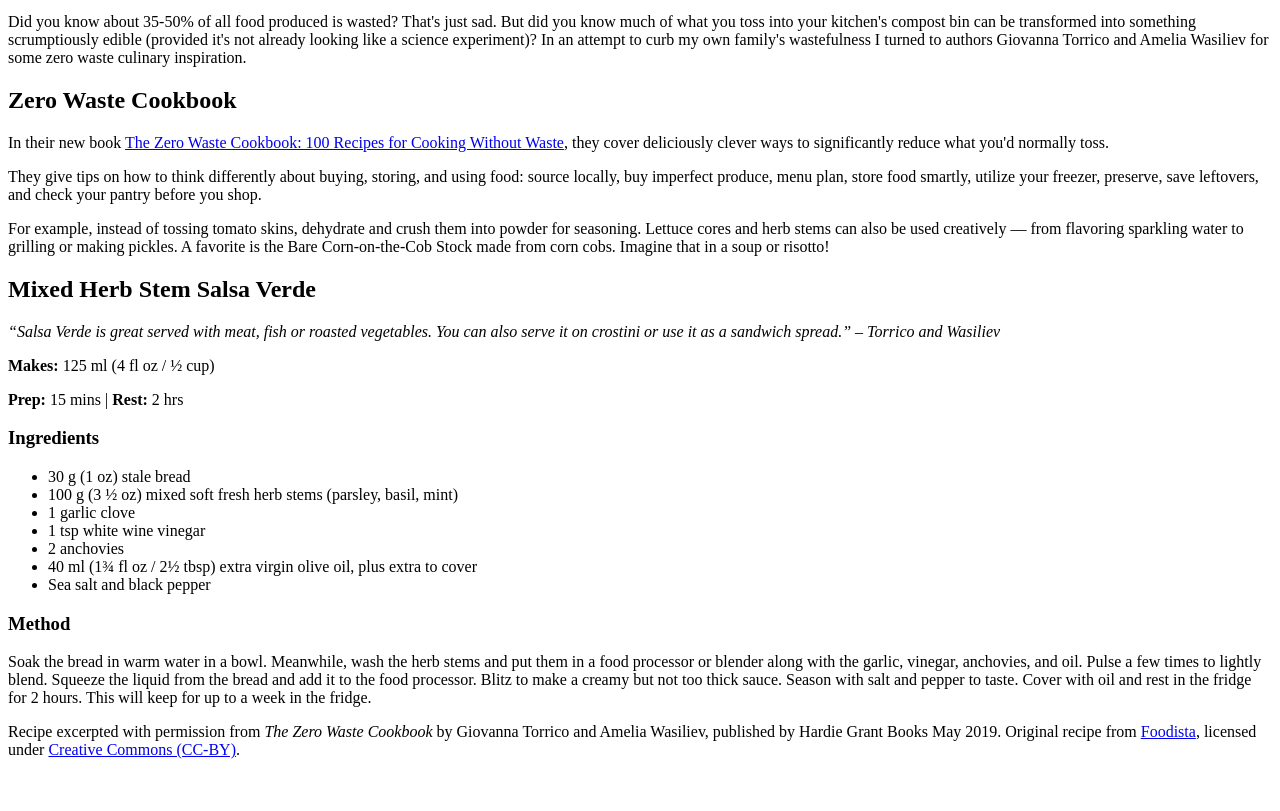
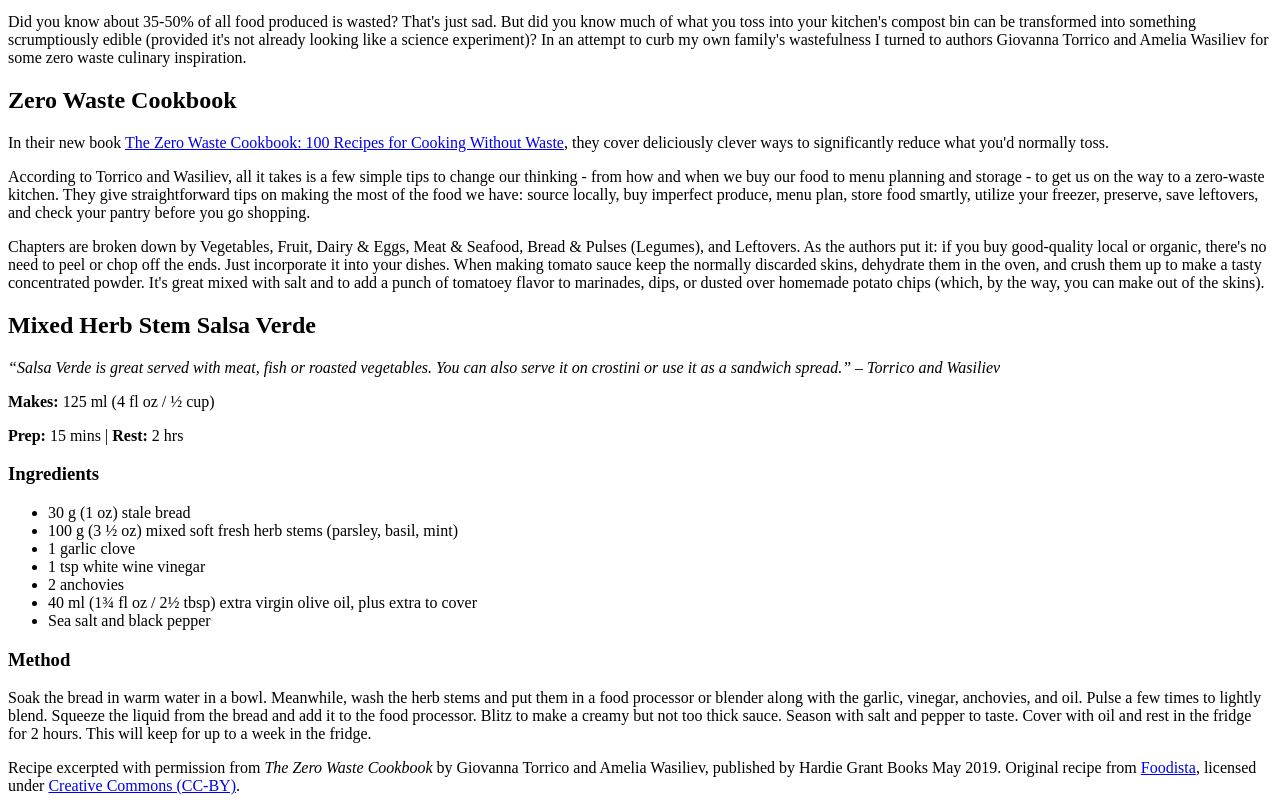
Before and after one commit to Hbhanush01/INFO-552, a plain HTML site: page index.html in a window 1280 px wide. Shown: the part 101-912 px from the top of the page. Before the commit the page ends 876 px from the top, so only its background shows below. Drawn offline with Linux system fonts and the light colour scheme.

Commit message:
This is the index file added with proper edited script.

```diff
--- a/index.html
+++ b/index.html
@@ -27,13 +27,11 @@
   </p>
 
   <p>
-    They give tips on how to think differently about buying, storing, and using food:
-    source locally, buy imperfect produce, menu plan, store food smartly, utilize your freezer, preserve, save leftovers, and check your pantry before you shop.
+    According to Torrico and Wasiliev, all it takes is a few simple tips to change our thinking - from how and when we buy our food to menu planning and storage - to get us on the way to a zero-waste kitchen. They give straightforward tips on making the most of the food we have: source locally, buy imperfect produce, menu plan, store food smartly, utilize your freezer, preserve, save leftovers, and check your pantry before you go shopping.
   </p>
 
   <p>
-    For example, instead of tossing tomato skins, dehydrate and crush them into powder for seasoning. Lettuce cores and herb stems can also be used creatively — from flavoring sparkling water to grilling or making pickles.
-    A favorite is the Bare Corn-on-the-Cob Stock made from corn cobs. Imagine that in a soup or risotto!
+    Chapters are broken down by Vegetables, Fruit, Dairy & Eggs, Meat & Seafood, Bread & Pulses (Legumes), and Leftovers. As the authors put it: if you buy good-quality local or organic, there's no need to peel or chop off the ends. Just incorporate it into your dishes. When making tomato sauce keep the normally discarded skins, dehydrate them in the oven, and crush them up to make a tasty concentrated powder. It's great mixed with salt and to add a punch of tomatoey flavor to marinades, dips, or dusted over homemade potato chips (which, by the way, you can make out of the skins).
   </p>
 
   <h2>Mixed Herb Stem Salsa Verde</h2>
```
